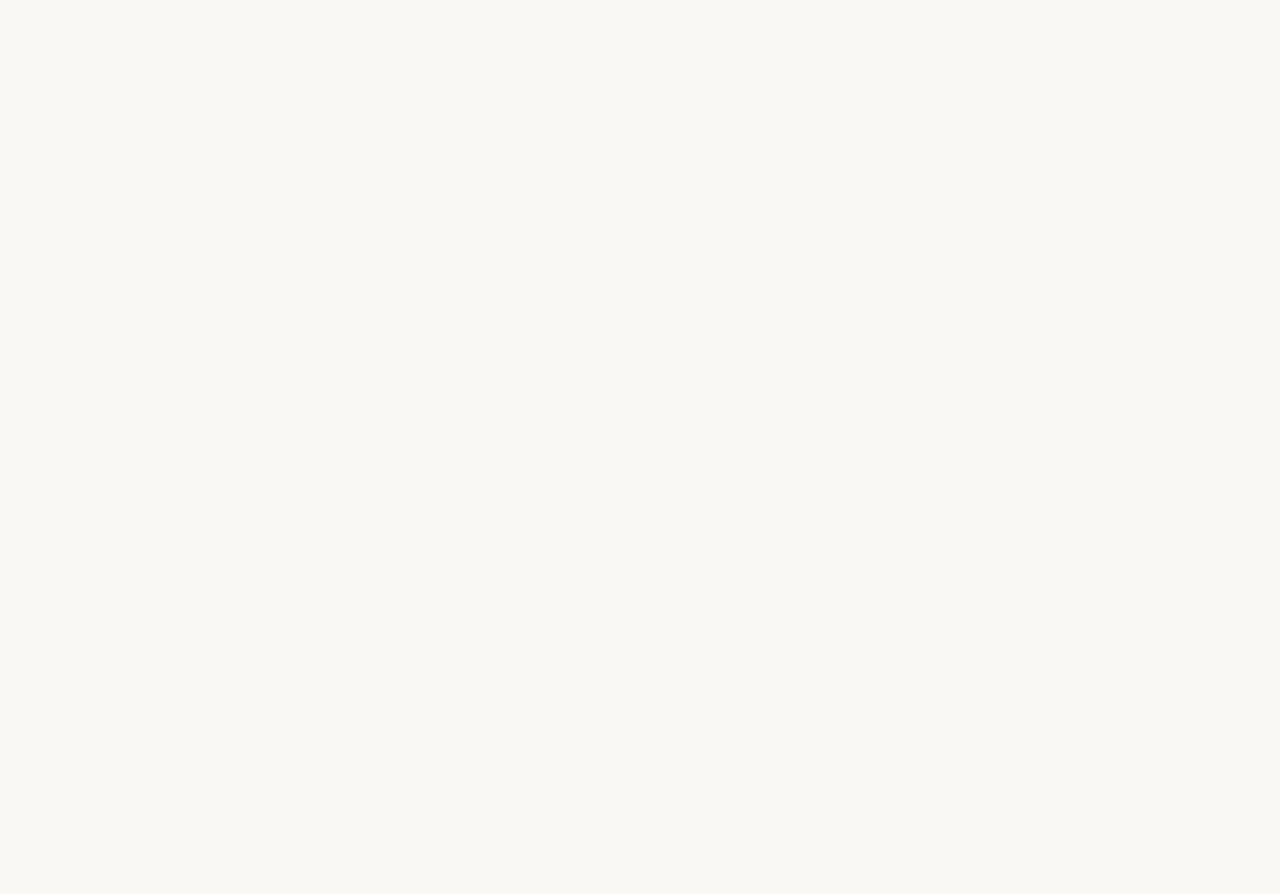
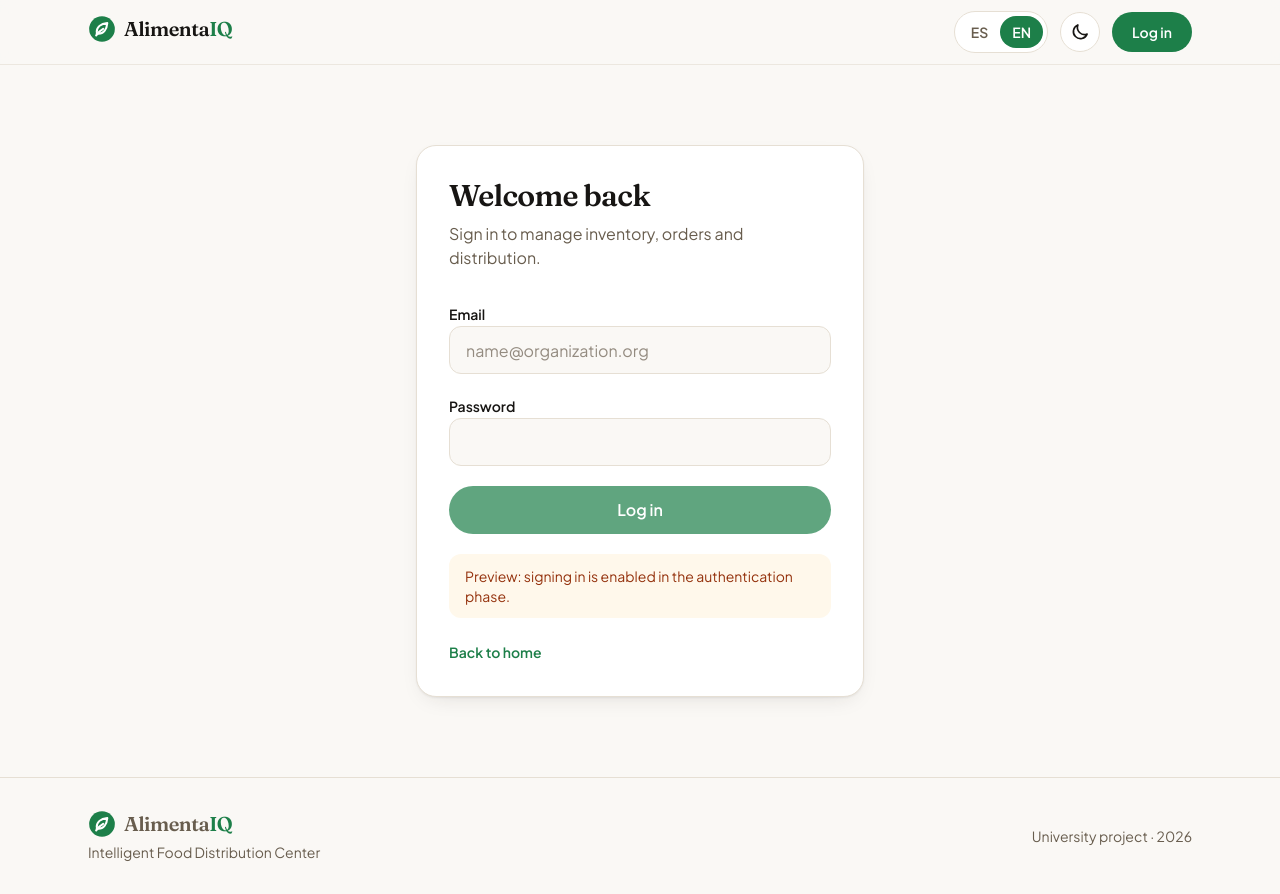
Before and after one commit to Jack-Limas/alimentos-frontend, a Next.js app: page /en/login in a window 1280 px wide. Before the commit this address had no page. Before the commit the page ends 800 px from the top, so only its background shows below. Built offline with nearby package versions, Linux system fonts and the light colour scheme.

Commit message:
feat(login): add static login page mock without auth logic

```diff
--- /dev/null
+++ b/src/app/[locale]/login/page.tsx
@@ -0,0 +1,86 @@
+import type { Metadata } from 'next';
+import { useTranslations } from 'next-intl';
+import { getTranslations, setRequestLocale } from 'next-intl/server';
+import { use } from 'react';
+import { Link } from '@/i18n/navigation';
+import type { Locale } from '@/i18n/routing';
+
+interface LoginPageProps {
+  params: Promise<{ locale: string }>;
+}
+
+export async function generateMetadata({ params }: LoginPageProps): Promise<Metadata> {
+  const { locale } = await params;
+  const t = await getTranslations({ locale: locale as Locale, namespace: 'Login' });
+  return { title: t('metaTitle') };
+}
+
+const inputClass =
+  'h-12 w-full rounded-xl border border-border bg-background px-4 text-base outline-none transition-colors placeholder:text-muted/70 focus:border-primary focus:ring-2 focus:ring-ring/30';
+
+/** Static (SSG) mock: no form submission and no auth logic until the auth phase. */
+export default function LoginPage({ params }: LoginPageProps) {
+  const { locale } = use(params);
+  setRequestLocale(locale as Locale);
+  const t = useTranslations('Login');
+
+  return (
+    <section className="mx-auto flex max-w-6xl justify-center px-4 py-12 sm:px-6 sm:py-20">
+      <div className="w-full max-w-md rounded-card border border-border bg-surface p-6 shadow-card sm:p-8">
+        <h1 className="font-display text-3xl font-semibold tracking-tight">{t('title')}</h1>
+        <p className="mt-2 text-muted">{t('subtitle')}</p>
+
+        <div className="mt-8 space-y-5">
+          <div className="space-y-2">
+            <label htmlFor="email" className="text-sm font-semibold">
+              {t('email')}
+            </label>
+            <input
+              id="email"
+              name="email"
+              type="email"
+              autoComplete="email"
+              placeholder={t('emailPlaceholder')}
+              className={inputClass}
+            />
+          </div>
+          <div className="space-y-2">
+            <label htmlFor="password" className="text-sm font-semibold">
+              {t('password')}
+            </label>
+            <input
+              id="password"
+              name="password"
+              type="password"
+              autoComplete="current-password"
+              className={inputClass}
+            />
+          </div>
+
+          {/* type="button" on purpose: nothing is submitted until auth exists. */}
+          <button
+            type="button"
+            disabled
+            aria-describedby="login-preview-notice"
+            className="h-12 w-full rounded-full bg-primary font-semibold text-primary-foreground opacity-70"
+          >
+            {t('submit')}
+          </button>
+          <p
+            id="login-preview-notice"
+            className="rounded-xl bg-expiry-50 px-4 py-3 text-sm text-expiry-800 dark:bg-expiry-900/30 dark:text-expiry-200"
+          >
+            {t('previewNotice')}
+          </p>
+        </div>
+
+        <Link
+          href="/"
+          className="mt-6 inline-block text-sm font-semibold text-primary hover:underline"
+        >
+          {t('backHome')}
+        </Link>
+      </div>
+    </section>
+  );
+}
```
